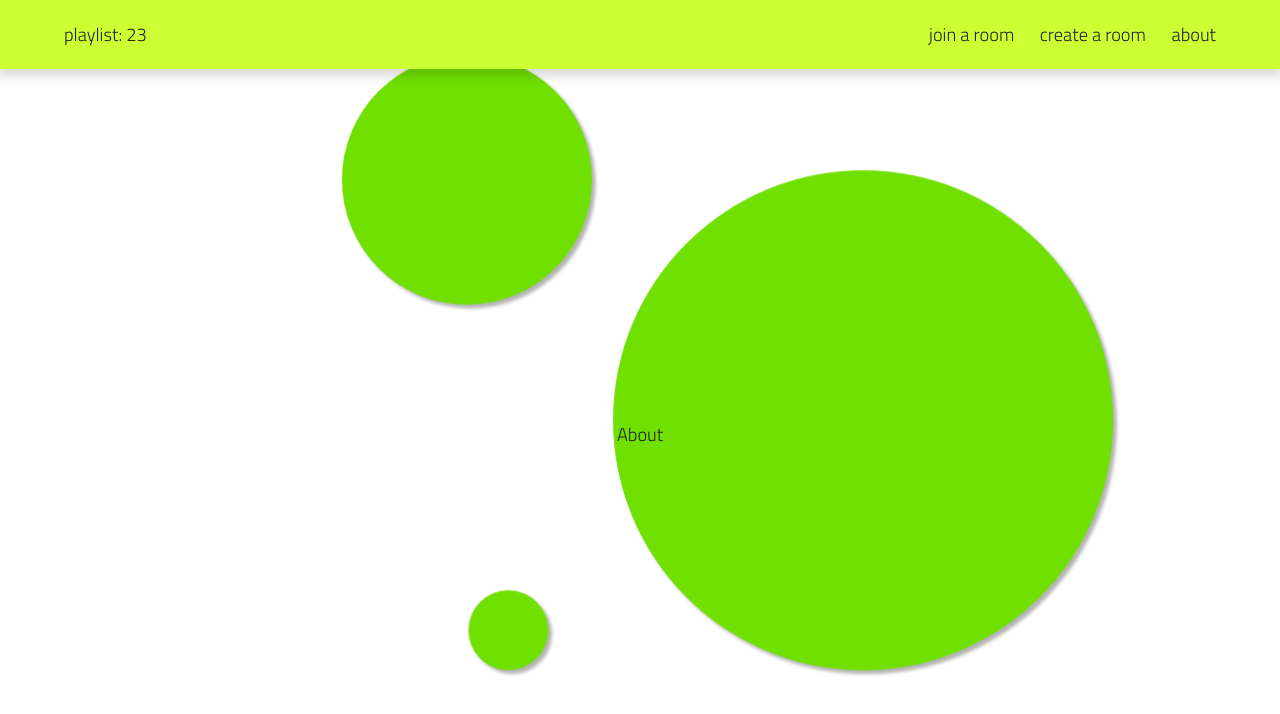
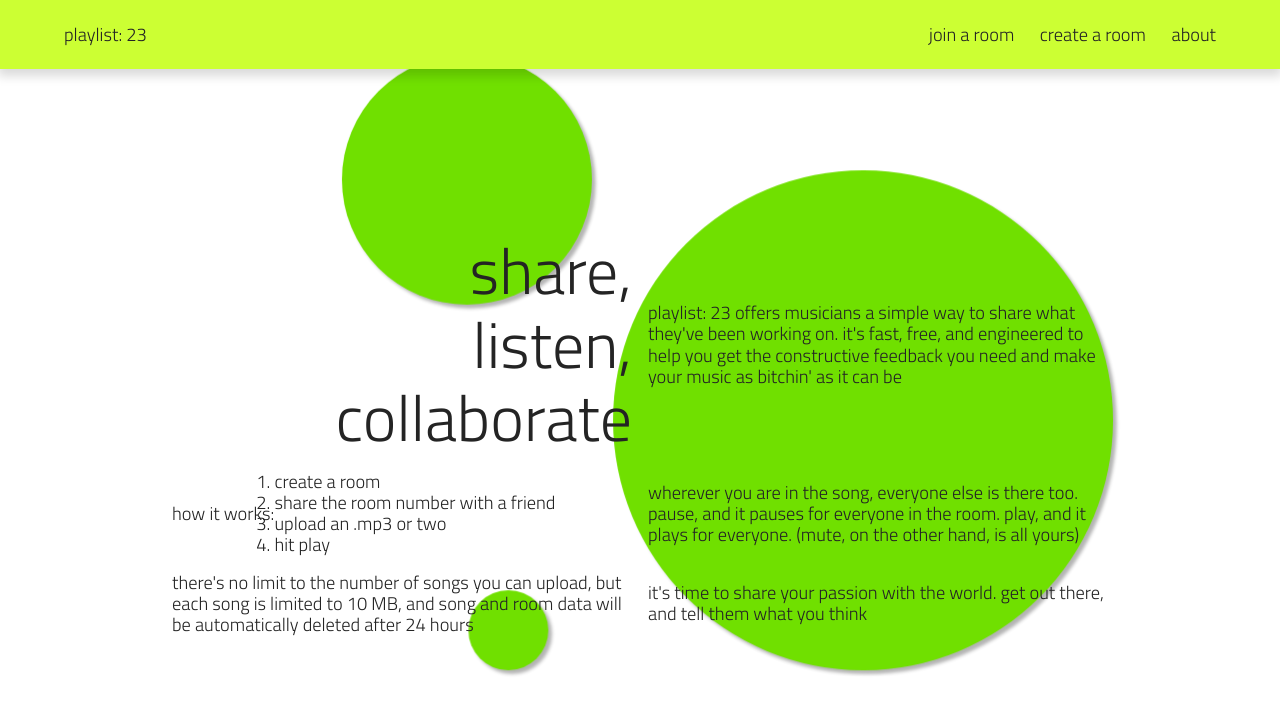
Before and after one commit to DaedalusFiction/playlist23, a React (Create React App) app in the folder client/: page /about in a window 1280 px wide. Shown: the top 714 px of the page. Built offline with nearby package versions, Linux system fonts and the light colour scheme; no server answers.

Commit message:
username state moved to app.js, added mute button

```diff
--- a/client/src/App.css
+++ b/client/src/App.css
@@ -55,7 +55,6 @@ label {
     color: var(--fc-primary);
 }
 
-ol,
 ul {
     list-style: none;
 }
@@ -271,6 +270,29 @@ audio:focus {
     transform: translateY(-2px);
 }
 
+/* About */
+
+.about-grid {
+    display: grid;
+    grid-template-columns: 1fr 1fr;
+    gap: 1rem;
+}
+
+.about-grid > * + * {
+    display: flex;
+    align-items: center;
+}
+
+.about-room p {
+    max-width: 25em;
+}
+
+.flavor-text p {
+    font-size: 4rem;
+    width: 100%;
+    text-align: end;
+}
+
 /* Room  */
 
 .room {
@@ -409,9 +431,19 @@ audio:focus {
     transition: 0.2s;
 }
 
-.audio-player {
+.btn-mute {
+    height: 35px;
+    width: 35px;
+    border-radius: 100%;
+}
+
+.btn-mute svg {
+    transform: translate(-8px, 2px);
+}
+
+/* .audio-player {
     width: 100%;
-}
+} */
 .control-panel,
 .chat-box {
     height: 50vh;
@@ -429,7 +461,7 @@ audio:focus {
 }
 
 .chat-input {
-    padding: 0.85rem 0;
+    padding: 0.88rem 0;
     display: flex;
     gap: 1em;
     justify-content: space-between;
--- a/client/src/App.js
+++ b/client/src/App.js
@@ -12,6 +12,9 @@ import NoPage from "./routes/NoPage";
 function App() {
     //holds list of joined rooms. Doesn't work if added to Rooms route and passed through Outlet, so stored here instead
     const [joinedRooms, setJoinedRooms] = useState([]);
+    const [username, setUsername] = useState(
+        "anonymous" + Math.floor(1000 + Math.random() * 9000)
+    );
 
     //TODO: make username state here
 
@@ -38,6 +41,8 @@ function App() {
                                 <Room
                                     joinedRooms={joinedRooms}
                                     setJoinedRooms={setJoinedRooms}
+                                    username={username}
+                                    setUsername={setUsername}
                                 />
                             }
                         />
--- a/client/src/components/CreateRoomButton.js
+++ b/client/src/components/CreateRoomButton.js
@@ -9,11 +9,9 @@ const CreateRoomButton = () => {
         const roomRef = doc(db, "rooms", newRoom.toString());
         const room = await getDoc(roomRef);
         if (room.exists()) {
-            console.log("room exists");
             setTimeout(() => {
                 //if room already exists, recursively attempts to get a new one
                 // createRoom();
-                console.log("room still exists");
             }, 1000);
         } else {
             const setTask = await setDoc(roomRef, {
--- a/client/src/components/SongPanel.js
+++ b/client/src/components/SongPanel.js
@@ -26,6 +26,7 @@ const SongPanel = ({ username }) => {
     }, [params.roomID]);
 
     useEffect(() => {
+        //get song list on page load
         getsonglist();
     }, [getsonglist]);
 
@@ -40,8 +41,12 @@ const SongPanel = ({ username }) => {
     }, [getsonglist]);
 
     const selectSong = (e) => {
-        setNowPlaying(songs[e.target.id]);
-        setPlayingMusic(false);
+        const previousID = nowPlaying;
+        // checks to see if clicked song is not also the currently selected song
+        if (previousID === null || previousID.url !== songs[e.target.id].url) {
+            setNowPlaying(songs[e.target.id]);
+            setPlayingMusic(false);
+        }
     };
     return (
         <div>
--- a/client/src/components/SongUploader.js
+++ b/client/src/components/SongUploader.js
@@ -10,6 +10,7 @@ const SongUploader = ({ username }) => {
     const params = useParams();
     //to change display of upload button
     const [isUploading, setIsUploading] = useState(false);
+    const [uploadError, setUploadError] = useState(null);
 
     const uploadFile = async (e) => {
         if (e.target.value !== null) {
@@ -24,7 +25,14 @@ const SongUploader = ({ username }) => {
             uploadTask.on(
                 "state_changed",
                 (snapshot) => {},
-                (error) => {},
+                (error) => {
+                    if (error.code === "storage/unauthorized") {
+                        console.log("storage: unauthorized");
+                        setUploadError("size");
+                    }
+
+                    setIsUploading(false);
+                },
                 () => {
                     // uses returned URL to create firestore database entry
                     getDownloadURL(uploadTask.snapshot.ref).then(
@@ -43,6 +51,7 @@ const SongUploader = ({ username }) => {
                             //emit event to server index socket to refresh all users' song panel to show newly added songbox
                             socket.emit("updateSonglist", params.roomID);
                             setIsUploading(false);
+                            setUploadError(null);
                         }
                     );
                 }
--- a/client/src/firebase.js
+++ b/client/src/firebase.js
@@ -4,14 +4,7 @@ import { getFirestore } from "firebase/firestore";
 import { getAuth, GoogleAuthProvider } from "firebase/auth";
 
 // Firebase configuration
-const firebaseConfig = {
-    apiKey: "AIzaSyBvVQIg-TzSo3hdxaxgozf2t070xB_TXhE",
-    authDomain: "playlist23-ba075.firebaseapp.com",
-    projectId: "playlist23-ba075",
-    storageBucket: "playlist23-ba075.appspot.com",
-    messagingSenderId: "44992394161",
-    appId: "1:44992394161:web:77cf34fc5df9cd1e9f0390",
-};
+const firebaseConfig = {};
 
 // Initialize Firebase
 const app = initializeApp(firebaseConfig);
--- a/client/src/routes/About.js
+++ b/client/src/routes/About.js
@@ -2,7 +2,47 @@ const About = () => {
     return (
         <div className="about-room">
             <div className="container">
-                <p>About</p>
+                <div className="about-grid">
+                    <div className="flavor-text">
+                        <p>share,</p>
+                        <p>listen,</p>
+                        <p>collaborate</p>
+                    </div>
+
+                    <p>
+                        playlist: 23 offers musicians a simple way to share what
+                        they've been working on. it's fast, free, and engineered
+                        to help you get the constructive feedback you need and
+                        make your music as bitchin' as it can be
+                    </p>
+
+                    <div>
+                        <h2>how it works:</h2>
+                        <ol>
+                            <li>create a room</li>
+                            <li>share the room number with a friend</li>
+                            <li>upload an .mp3 or two</li>
+                            <li>hit play</li>
+                        </ol>
+                    </div>
+
+                    <p>
+                        wherever you are in the song, everyone else is there
+                        too. pause, and it pauses for everyone in the room.
+                        play, and it plays for everyone. (mute, on the other
+                        hand, is all yours)
+                    </p>
+                    <p>
+                        there's no limit to the number of songs you can upload,
+                        but each song is limited to 10 MB, and song and room
+                        data will be automatically deleted after 24 hours
+                    </p>
+
+                    <p>
+                        it's time to share your passion with the world. get out
+                        there, and tell them what you think
+                    </p>
+                </div>
             </div>
         </div>
     );
--- a/client/src/routes/Room.js
+++ b/client/src/routes/Room.js
@@ -1,16 +1,14 @@
 import { useParams } from "react-router-dom";
-import { useEffect, useState } from "react";
+import { useEffect } from "react";
 
 import "moment-timezone";
 import SongPanel from "../components/SongPanel";
 import ChatPanel from "../components/ChatPanel";
 import { socket } from "../socket/socket";
 
-const Room = ({ joinedRooms, setJoinedRooms }) => {
+const Room = ({ joinedRooms, setJoinedRooms, username, setUsername }) => {
     //initialize username state and generate default username
-    const [username, setusername] = useState(
-        "anonymous" + Math.floor(1000 + Math.random() * 9000)
-    );
+
     const params = useParams();
 
     useEffect(() => {
@@ -27,7 +25,7 @@ const Room = ({ joinedRooms, setJoinedRooms }) => {
     }, [params.roomID]);
 
     const changeUsername = (e) => {
-        setusername(e.target.value);
+        setUsername(e.target.value);
     };
 
     const handleKeyPress = (e) => {
--- a/client/src/socket/socket.js
+++ b/client/src/socket/socket.js
@@ -2,6 +2,7 @@ import io from "socket.io-client";
 
 //initializes server-side socket to persist throughout all pages, so that only one connection is needed
 const ENDPOINT = "playlist23.herokuapp.com";
+// const ENDPOINT = "localhost:4001";
 const socket = io(ENDPOINT);
 
 export { socket };
```
Also changed, not shown: client/src/components/MusicPlayer.js (+26 -15 lines), client/src/onedayttl.json (added, +8 -0 lines), 1 other file (tests, documents, lock files or other folders).
